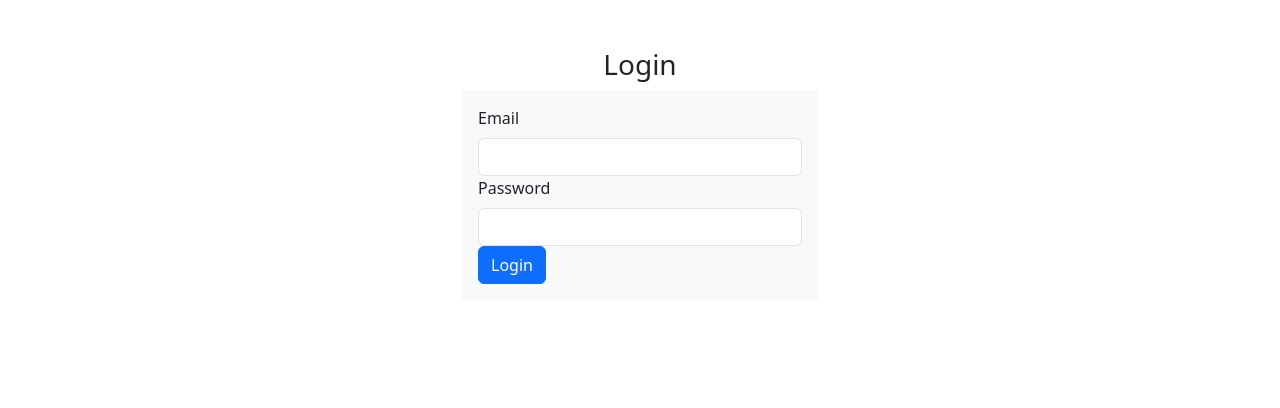
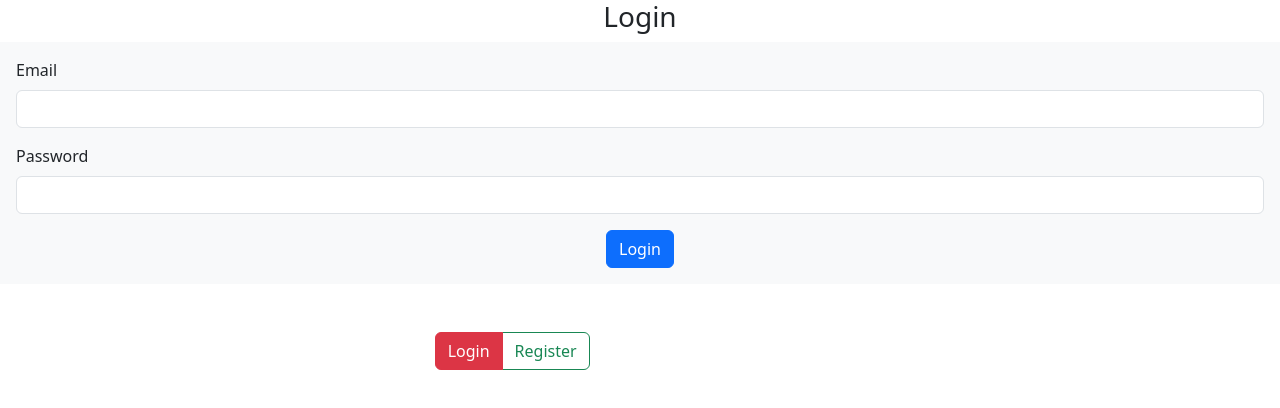
Before and after one commit to DiandreRuiz/advanced-react-ecommerce, a React (Vite) app: page / in a window 1280 px wide. Shown: the top 408 px of the page. Built offline with nearby package versions, Linux system fonts and the light colour scheme; no server answers.

Commit message:
Added Login / Register toggle for login / registration page

```diff
--- a/src/App.tsx
+++ b/src/App.tsx
@@ -1,12 +1,11 @@
 import { Routes, Route } from "react-router-dom";
 import HomePageLayout from "./components/HomePage/HomePageLayout";
-import RegisterPageLayout from "./components/RegisterPage/RegisterPageLayout";
 import NavBar from "./components/Navbar";
 import { useState, useEffect } from "react";
 
 import { type User, onAuthStateChanged } from "firebase/auth";
 import { auth } from "./firebaseConfig";
-import LoginPageLayout from "./components/LoginLogout/LoginPageLayout";
+import LoginRegisterCombo from "./components/LoginRegisterCombo";
 
 function App() {
     const [user, setUser] = useState<User | null>(null);
@@ -24,11 +23,10 @@ function App() {
                     <NavBar />
                     <Routes>
                         <Route path="/" element={<HomePageLayout />} />
-                        <Route path="/register" element={<RegisterPageLayout />} />
                     </Routes>
                 </>
             ) : (
-                <LoginPageLayout />
+                <LoginRegisterCombo />
             )}
         </>
     );
--- a/src/components/LoginLogout/LoginForm.tsx
+++ b/src/components/LoginLogout/LoginForm.tsx
@@ -27,7 +27,7 @@ const LoginForm = () => {
         <div className="m">
             <h3 className="text-center">Login</h3>
             <Form onSubmit={handleLogin} className="bg-light p-3">
-                <Form.Group>
+                <Form.Group className="mb-3">
                     <Form.Label>Email</Form.Label>
                     <Form.Control type="email" value={email} onChange={(e) => setEmail(e.target.value)} />
                 </Form.Group>
@@ -35,7 +35,9 @@ const LoginForm = () => {
                     <Form.Label>Password</Form.Label>
                     <Form.Control type="password" value={password} onChange={(e) => setPassword(e.target.value)} />
                 </Form.Group>
-                <Button type="submit">Login</Button>
+                <Button type="submit" className="mt-3 d-block mx-auto">
+                    Login
+                </Button>
                 {error && <p>{error}</p>}
             </Form>
         </div>
--- /dev/null
+++ b/src/components/LoginRegisterCombo.tsx
@@ -0,0 +1,46 @@
+import { useState } from "react";
+import LoginForm from "./LoginLogout/LoginForm";
+import Register from "./RegisterPage/Register";
+import ButtonGroup from "react-bootstrap/ButtonGroup";
+import ToggleButton from "react-bootstrap/ToggleButton";
+import Container from "react-bootstrap/Col";
+import Row from "react-bootstrap/Row";
+import Col from "react-bootstrap/Col";
+
+const LoginRegisterCombo = () => {
+    const radios = [
+        { name: "Login", value: "1" },
+        { name: "Register", value: "2" },
+    ];
+    const [radioValue, setRadioValue] = useState("1");
+
+    return (
+        <Container>
+            <Row>
+                <Col>{radioValue === "1" ? <LoginForm /> : <Register />}</Col>
+            </Row>
+            <Row className="justify-content-center mt-5">
+                <Col md={4}>
+                    <ButtonGroup>
+                        {radios.map((radio, idx) => (
+                            <ToggleButton
+                                key={idx}
+                                id={`radio-${idx}`}
+                                type="radio"
+                                variant={idx % 2 ? "outline-success" : "outline-danger"}
+                                name="radio"
+                                value={radio.value}
+                                checked={radioValue === radio.value}
+                                onChange={(e) => setRadioValue(e.currentTarget.value)}
+                            >
+                                {radio.name}
+                            </ToggleButton>
+                        ))}
+                    </ButtonGroup>
+                </Col>
+            </Row>
+        </Container>
+    );
+};
+
+export default LoginRegisterCombo;
--- a/src/components/Navbar.tsx
+++ b/src/components/Navbar.tsx
@@ -2,6 +2,7 @@ import { NavLink } from "react-router-dom";
 import Container from "react-bootstrap/Container";
 import Navbar from "react-bootstrap/Navbar";
 import Nav from "react-bootstrap/Nav";
+import LogoutButton from "./LoginLogout/LogoutButton";
 
 const NavBar = () => {
     return (
@@ -14,6 +15,7 @@ const NavBar = () => {
                             Home
                         </Nav.Link>
                     </Nav>
+                    <LogoutButton />
                 </Navbar.Collapse>
             </Container>
         </Navbar>
--- a/src/components/RegisterPage/Register.tsx
+++ b/src/components/RegisterPage/Register.tsx
@@ -1,4 +1,5 @@
 import { useState, type FormEvent } from "react";
+import { Link } from "react-router-dom";
 import { createUserWithEmailAndPassword } from "firebase/auth";
 import { auth, db } from "../../firebaseConfig";
 import { collection, addDoc } from "firebase/firestore";
```
Also changed, not shown: src/components/LoginLogout/LoginLogoutButtons.tsx (deleted).
